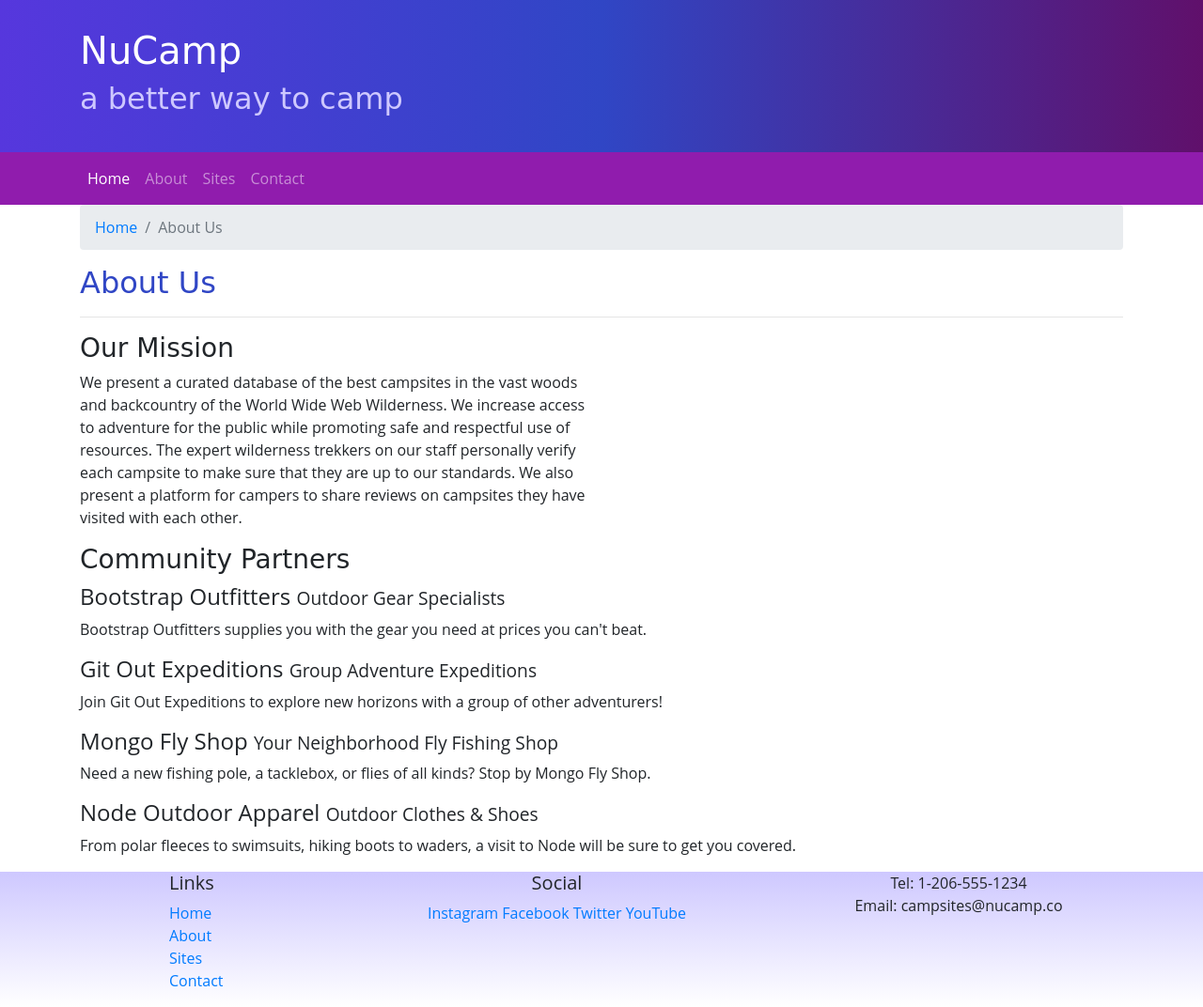
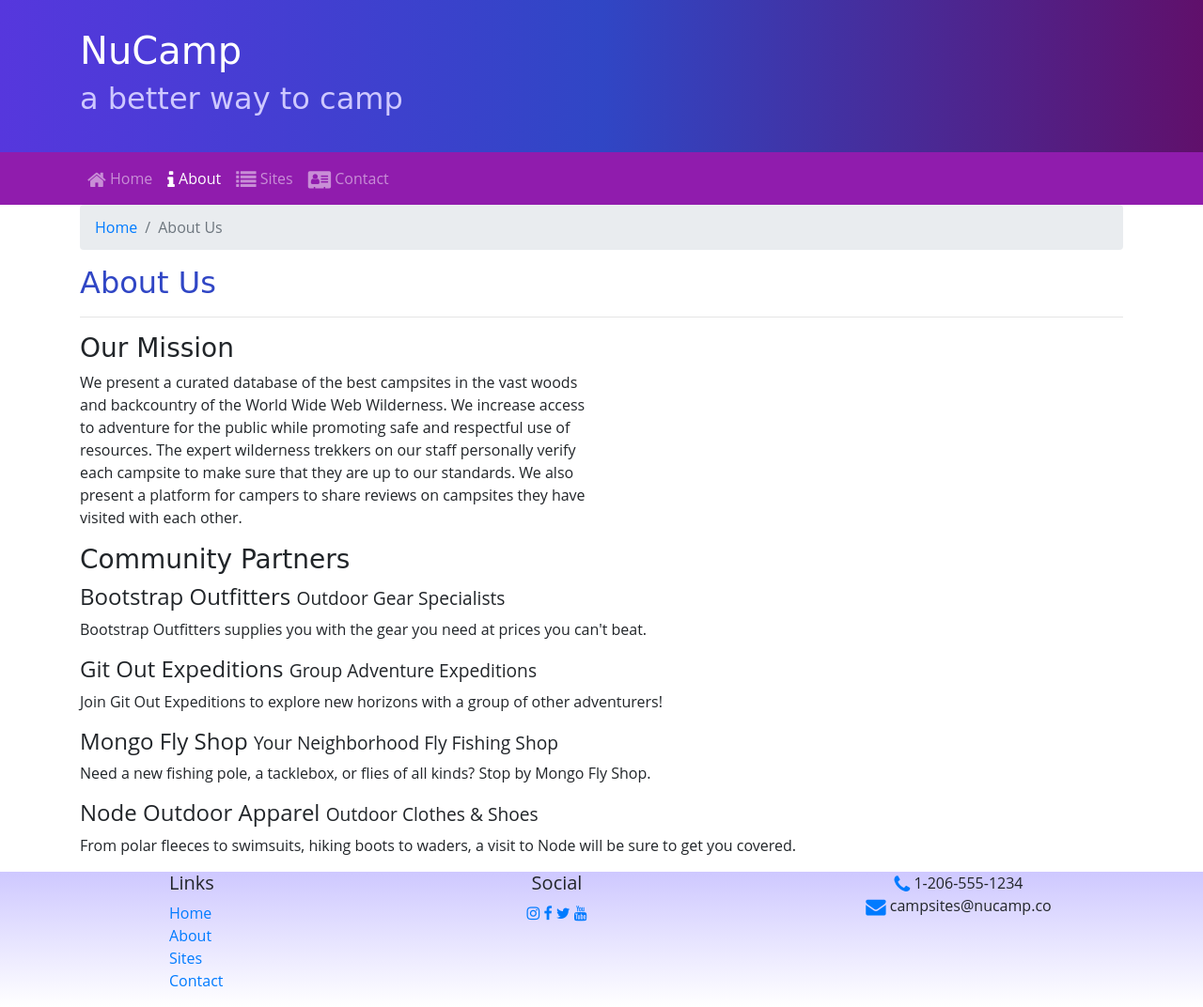
Before and after one commit to innovationext/bootstrapclass, a website: page aboutus.html in a window 1280 px wide. Shown: the whole page at 94% size. Drawn offline with nearby package versions, Linux system fonts and the light colour scheme.

Commit message:
Icon Fonts

```diff
--- a/aboutus.html
+++ b/aboutus.html
@@ -12,6 +12,7 @@
     <link rel="stylesheet" href="node_modules/bootstrap/dist/css/bootstrap.min.css" />
 
     <!-- Additional CSS must be palced after Bootstrap CSS -->
+    <link rel="stylesheet" href="node_modules/font-awesome/css/font-awesome.min.css" />
     <link rel="stylesheet" href="css/styles.css" />
 </head>
 
@@ -35,10 +36,10 @@
             </button>
             <div class="collapse navbar-collapse" id="nucampNavbar">
                 <ul class="navbar-nav">
-                        <li class="nav-item active"><a class="nav-link" href="index.html">Home</a></li>
-                        <li class="nav-item"><a class="nav-link" href="#">About</a></li>
-                        <li class="nav-item"><a class="nav-link" href="#">Sites</a></li>
-                        <li class="nav-item"><a class="nav-link" href="#">Contact</a></li>
+                    <li class="nav-item"><a class="nav-link" href="index.html"><i class="fa fa-home fa-lg"></i> Home</a></li>
+                    <li class="nav-item active"><a class="nav-link" href="#"><i class="fa fa-info fa-lg"></i> About</a></li>
+                    <li class="nav-item"><a class="nav-link" href="#"><i class="fa fa-list fa-lg"></i> Sites</a></li>
+                    <li class="nav-item"><a class="nav-link" href="#"><i class="fa fa-address-card fa-lg"></i> Contact</a></li>
                 </ul>
             </div>
         </div>
@@ -96,14 +97,14 @@
                 </div>
                 <div class="col-6 col-sm-5 text-center">
                     <h5>Social</h5>
-                    <a href="http://instagram.com/">Instagram</a>
-                    <a href="http://facebook.com/">Facebook</a>
-                    <a href="http://twitter.com/">Twitter</a>
-                    <a href="http://youtube.com/">YouTube</a>
+                    <a href="http://instagram.com/"><i class="fa fa-instagram"></i></a>
+                    <a href="http://facebook.com/"><i class="fa fa-facebook"></i></a>
+                    <a href="http://twitter.com/"><i class="fa fa-twitter"></i></a>
+                    <a href="http://youtube.com/"><i class="fa fa-youtube"></i></a>
                 </div>
                 <div class="col-sm-4 text-center">
-                    Tel: 1-206-555-1234<br />
-                    Email: campsites@nucamp.co
+                    <i class="fa fa-phone fa-lg text-primary"></i> 1-206-555-1234<br />
+                    <i class="fa fa-envelope fa-lg text-primary"></i> campsites@nucamp.co
                 </div>
            </div>
         </div>
--- a/package.json
+++ b/package.json
@@ -14,6 +14,7 @@
   },
   "dependencies": {
     "bootstrap": "^4.0.0",
+    "font-awesome": "^4.7.0",
     "jquery": "^3.3.1",
     "popper.js": "^1.12.9"
   },
```
Also changed, not shown: index.html (+7 -6 lines), 1 other file.
